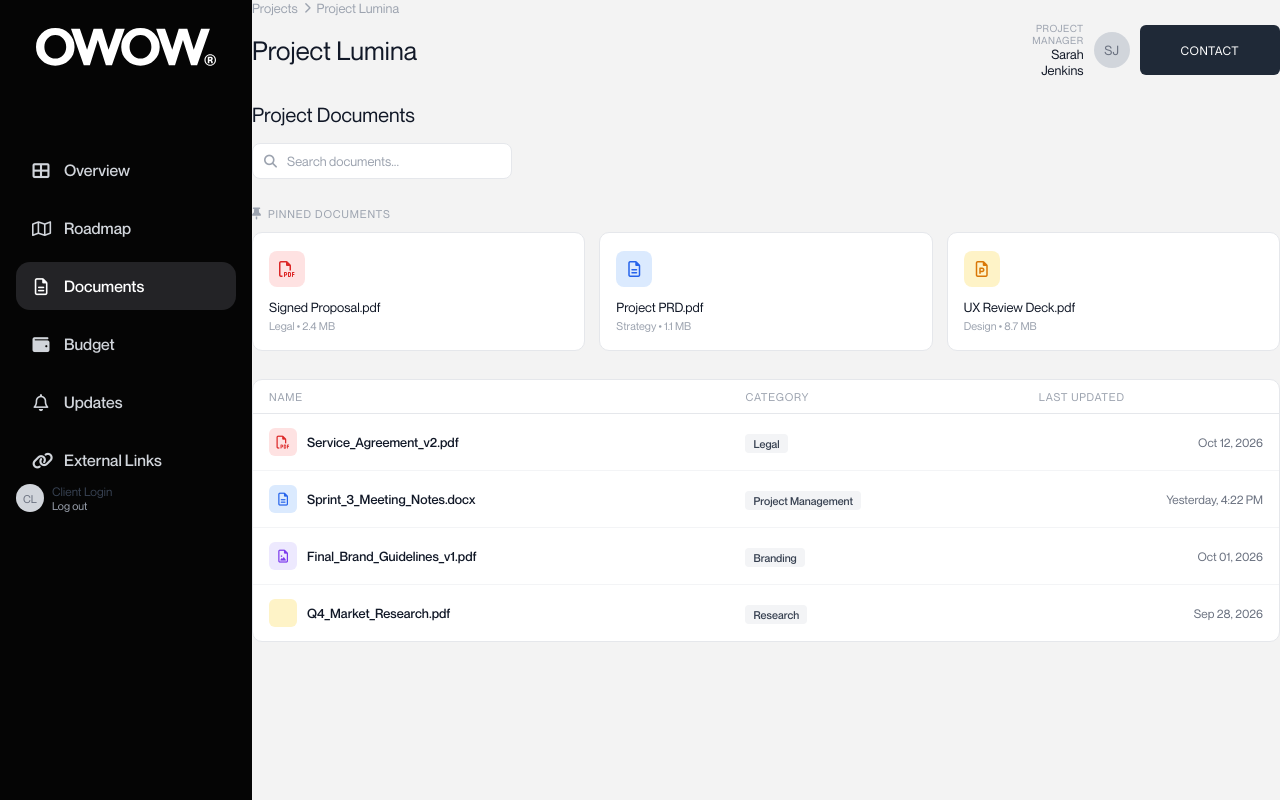
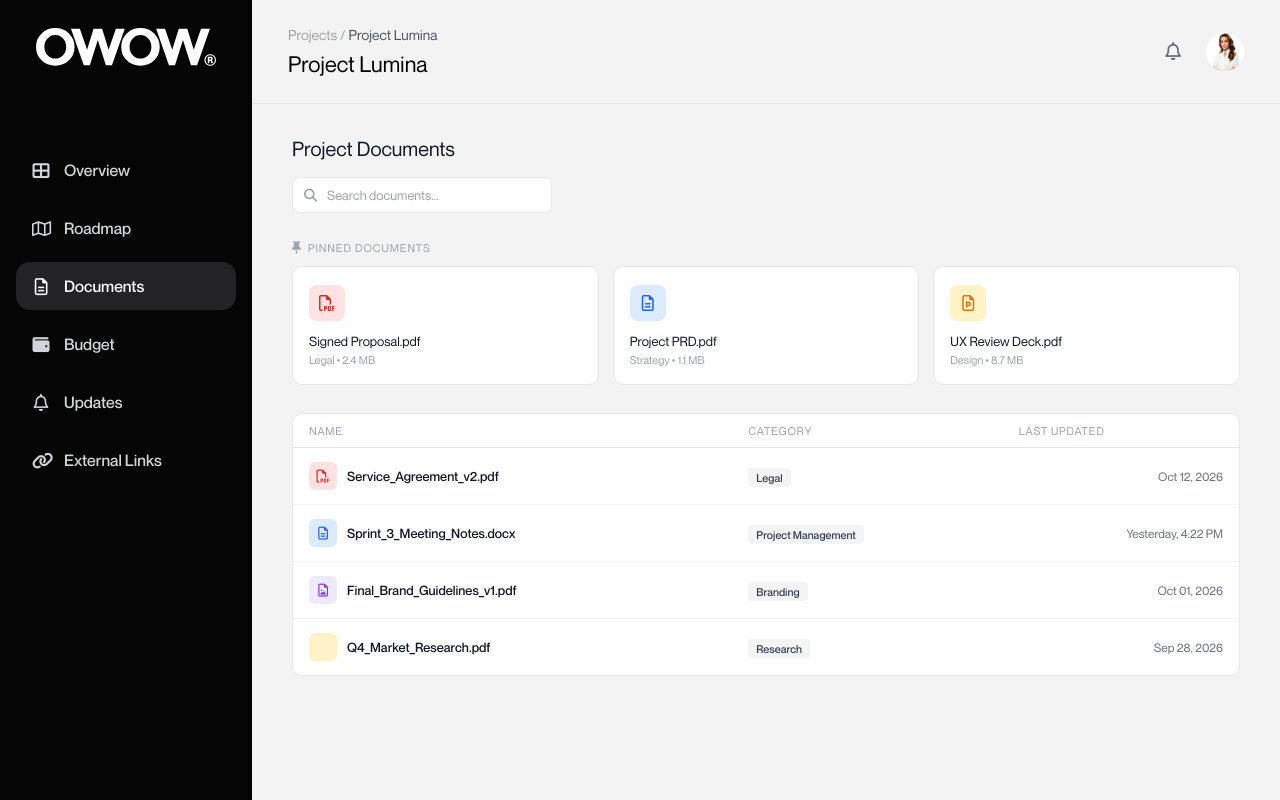
Before and after one commit to amal-alqasim14/OWOW_Dashboard, a plain HTML site: page files.html in a window 1280 px wide. Drawn offline with Linux system fonts and the light colour scheme.

Commit message:
added the right files.html in sidebar nav
added div=docs-inner-main to add padding in the css

```diff
--- a/css/style.css
+++ b/css/style.css
@@ -1172,6 +1172,10 @@ button {
   background: #f3f3f3;
 }
 
+.files-page .docs-main-inner{
+  padding: 32px 40px;
+}
+
 .topbar {
   height: 84px;
   background: #ffffff;
--- a/files.html
+++ b/files.html
@@ -29,7 +29,7 @@
           <i class="fa-regular fa-map"></i>
           <span>Roadmap</span>
         </a>
-        <a href="documents.html" class="nav-item active">
+        <a href="files.html" class="nav-item active">
           <i class="fa-regular fa-file-lines"></i>
           <span>Documents</span>
         </a>
@@ -47,40 +47,26 @@
         </a>
       </nav>
 
-      <!-- Bottom: client login -->
-      <div class="sidebar-footer">
-        <div class="docs-client-login">
-          <div class="docs-client-avatar">CL</div>
-          <div>
-            <div class="docs-client-name">Client Login</div>
-            <div class="docs-client-logout">Log out</div>
-          </div>
-        </div>
-      </div>
+
     </aside>
 
     <!-- ── Main content ──────────────────────────────────────── -->
     <main class="main-content">
+      <header class="top-header">
+        <div>
+          <p class="breadcrumb">Projects / <span>Project Lumina</span></p>
+          <h1 class="project-title">Project Lumina</h1>
+        </div>
 
-      <!-- Breadcrumb -->
-      <nav class="docs-breadcrumb" aria-label="Breadcrumb">
-        <a href="index.html">Projects</a>
-        <i class="fa-solid fa-chevron-right docs-breadcrumb-sep"></i>
-        <span>Project Lumina</span>
-      </nav>
+        <div class="header-icons">
+          <button class="icon-btn" type="button">
+            <i class="fa-regular fa-bell"></i>
+          </button>
+          <img src="images/profile.png" alt="User avatar" class="avatar" />
+        </div>
+      </header>
 
-      <!-- Page header: project title + project manager block -->
-      <div class="docs-header-row">
-        <h1>Project Lumina</h1>
-        <div class="docs-pm-block">
-          <div class="docs-pm-info">
-            <div class="docs-pm-label">Project Manager</div>
-            <div class="docs-pm-name">Sarah Jenkins</div>
-          </div>
-          <div class="docs-pm-avatar-placeholder">SJ</div>
-          <button class="docs-contact-btn">CONTACT</button>
-        </div>
-      </div>
+      <div class="docs-main-inner">
 
         <!-- Section title -->
         <h2 class="docs-section-title">Project Documents</h2>
@@ -117,6 +103,7 @@
             <tbody id="docs-tbody"></tbody>
           </table>
         </div>
+      </div>
 
     </main>
   </div>
```
Also changed, not shown: updates.html (+1 -1 lines). Lines whose indentation alone changed are shown as unchanged.
